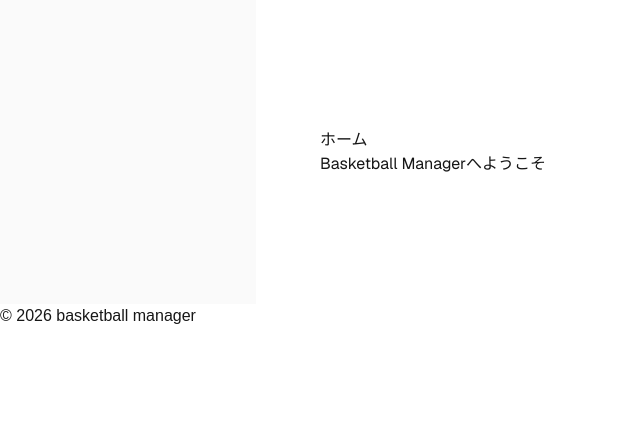
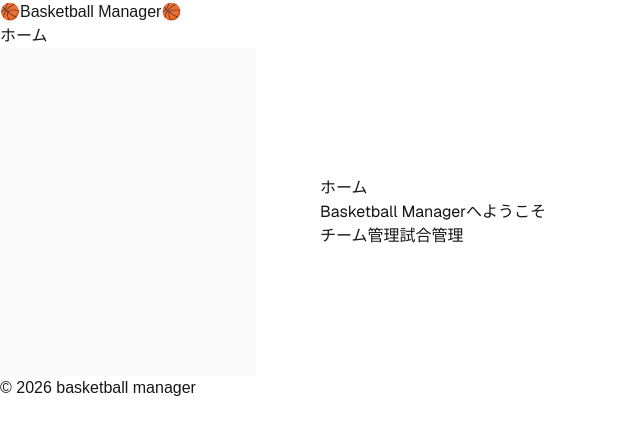
Before and after one commit to yu-mathy14/graduation-project, a Next.js app: page / in a window 1280 px wide. Shown: the top 434 px of the page, without its empty margins (0-640 px from the left). Built offline with nearby package versions, Linux system fonts and the light colour scheme.

Commit message:
トップページからの動線を追加
トップページからチーム・試合それぞれの画面に遷移できるようLinkを追加

```diff
--- /dev/null
+++ b/src/app/@header/default.tsx
@@ -0,0 +1,16 @@
+import Link from "next/link";
+
+export default function Header() {
+  return (
+    <header>
+      <h1>🏀Basketball Manager🏀</h1>
+
+      {/* どのページからでもトップページに遷移できる */}
+      <nav>
+        <Link href="/">
+          ホーム
+        </Link>
+      </nav>
+    </header>
+  );
+}
--- a/src/app/layout.tsx
+++ b/src/app/layout.tsx
@@ -33,7 +33,11 @@ export default function RootLayout({
     >
       <body className="min-h-full flex flex-col">
         <div>{header}</div>
+
+        {/* 確認用 <p>header slot: {String(!!header)}</p> */}
+
         <main>{children}</main>
+
         <div>{footer}</div>
       </body>
     </html>
--- a/src/app/page.tsx
+++ b/src/app/page.tsx
@@ -1,11 +1,23 @@
-import Image from "next/image";
+//import Image from "next/image";
+import Link from "next/link";
 
 export default function Home() {
   return (
     <div className="flex flex-col flex-1 items-center justify-center bg-zinc-50 font-sans dark:bg-black">
       <main className="flex flex-1 w-full max-w-3xl flex-col items-center justify-between py-32 px-16 bg-white dark:bg-black sm:items-start">
         <h2>ホーム</h2>
+
         <p>Basketball Managerへようこそ</p>
+        <nav>
+          <Link href="/teams">
+            チーム管理
+          </Link>
+
+          <Link href="/games">
+            試合管理
+          </Link>
+        </nav>
+
       </main>
     </div>
   );
--- a/src/app/＠header/default.tsx
+++ /dev/null
@@ -1,7 +0,0 @@
-export default function Header() {
-  return (
-    <header>
-      <h1>🏀Basketball Manager🏀</h1>
-    </header>
-  );
-}
```
